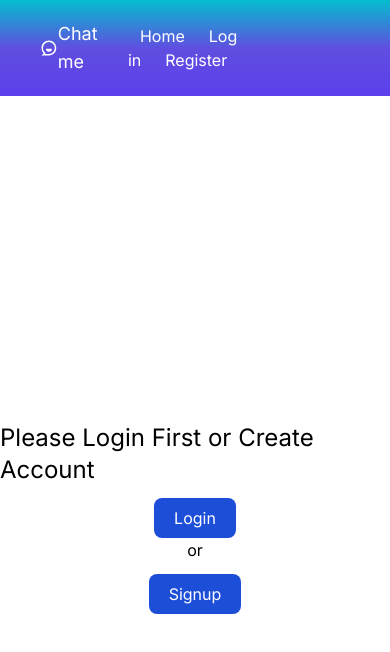
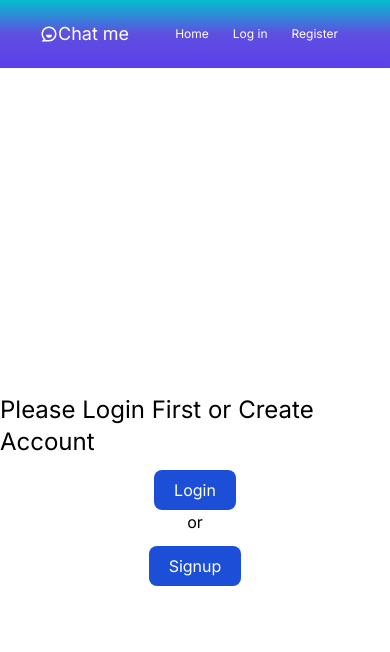
Before and after one commit to SalmanIlya/chat-app-with-next-and-node, a Next.js app: page / in a window 390 px wide. Shown: the top 652 px of the page. Built offline with nearby package versions, Linux system fonts and the light colour scheme.

Commit message:
small-update

```diff
--- a/app/Components/Navbar/Navbar.jsx
+++ b/app/Components/Navbar/Navbar.jsx
@@ -33,7 +33,7 @@ const Navbar = () => {
               </Link>
             </div>
           ) : (
-            <div>
+            <div className="nav flex flex-row justify-center items-center text-xs  md:text-base lg:text-base 2xl:text-base xl:text-base sm:text-base">
               <Link href={"/"} className="mx-3 hover:underline">
                 Home
               </Link>
```
